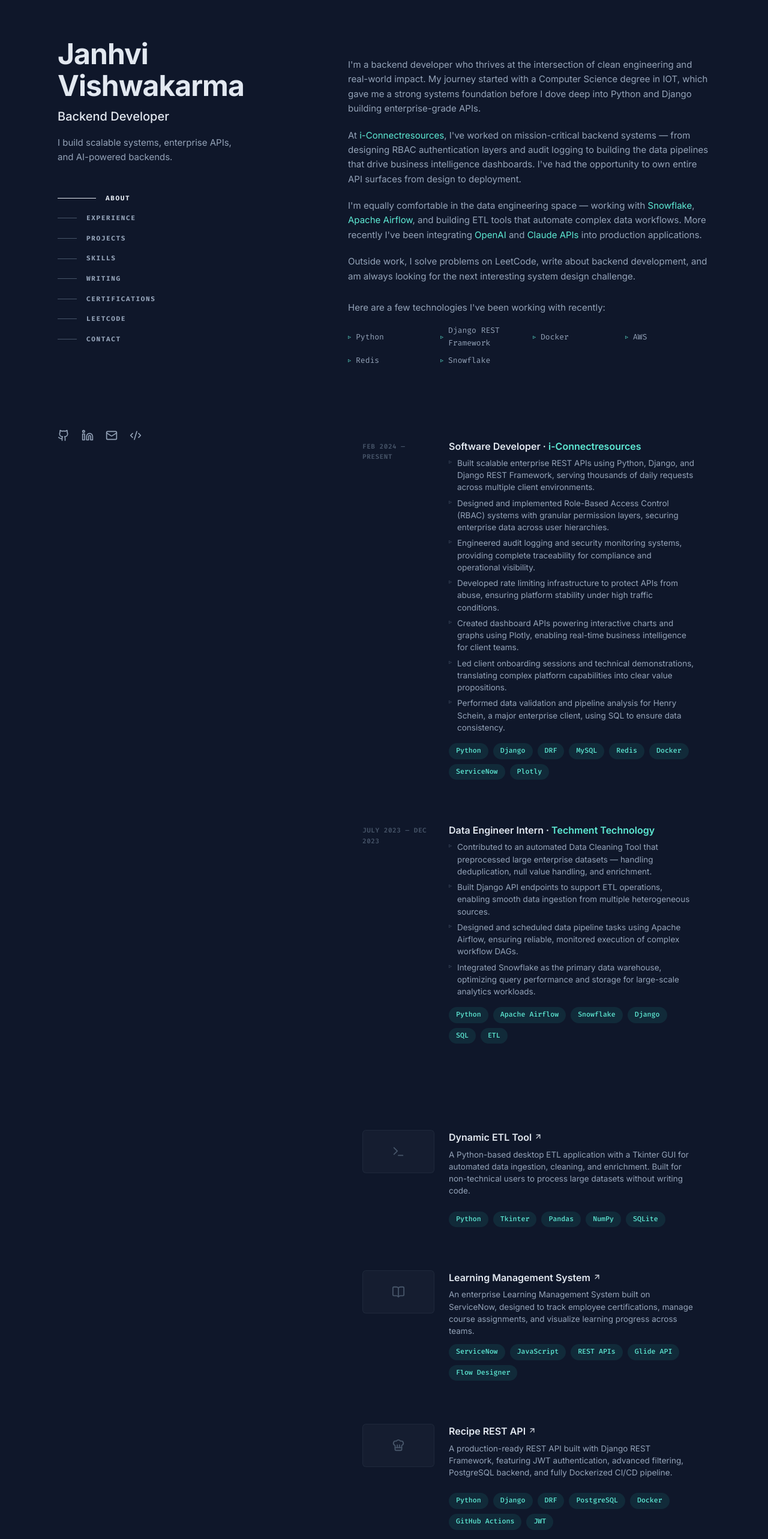
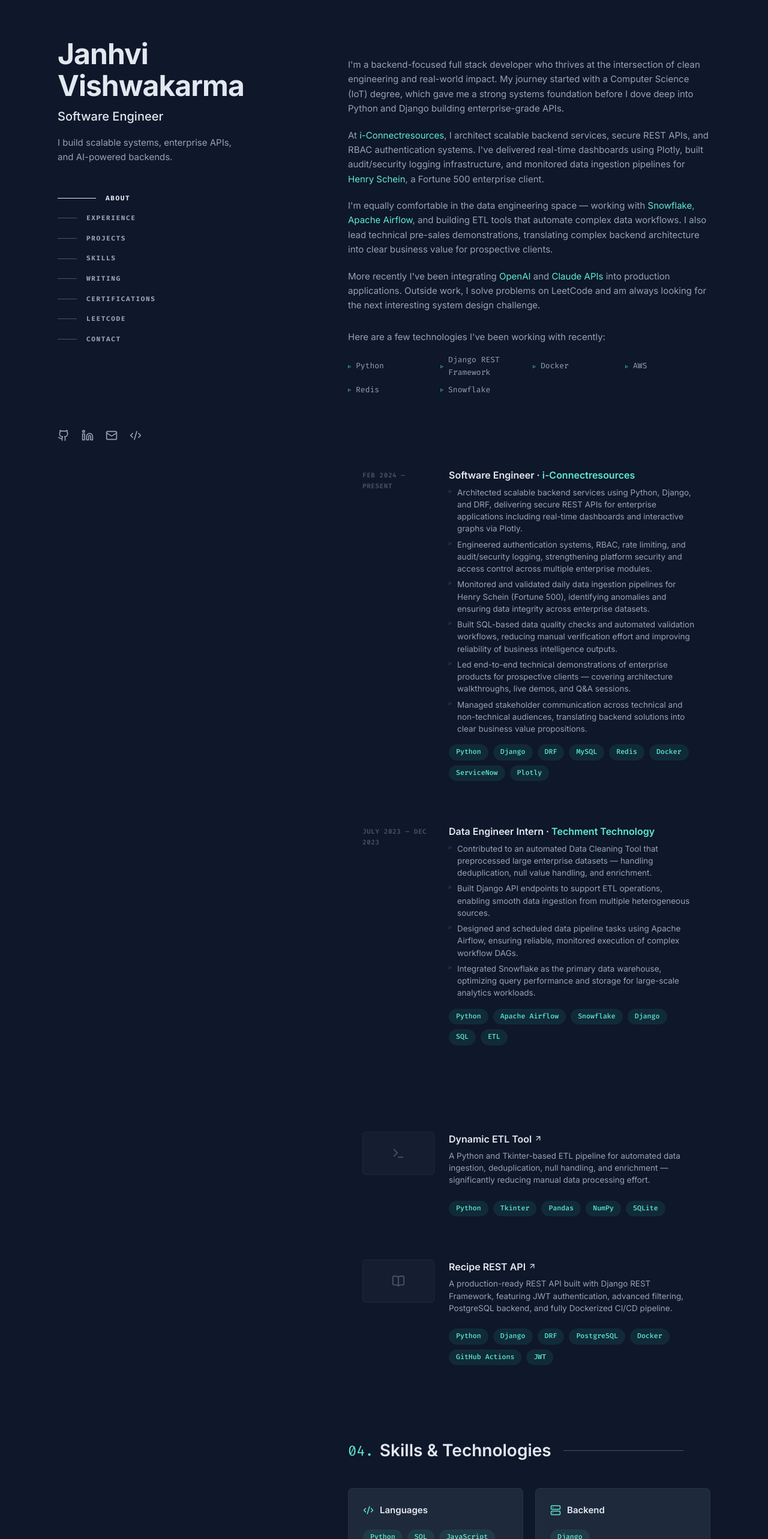
Before and after one commit to Janhvvi/janhvi-vishwakarma-portfolio, a React (Vite) app: page / in a window 1280 px wide. Shown: the top 2566 px of the page at 60% size. Built offline with nearby package versions, Linux system fonts and the light colour scheme.

Commit message:
Update portfolio content to match updated resume

```diff
--- a/src/data/portfolio.js
+++ b/src/data/portfolio.js
@@ -1,11 +1,11 @@
 export const personal = {
   name: "Janhvi Vishwakarma",
-  title: "Backend Developer",
+  title: "Software Engineer",
   subtitle: "Python · Django · Data Engineering · AI",
   tagline: "I build scalable systems, enterprise APIs, and AI-powered backends.",
-  intro: `Software developer with 2+ years of experience crafting backend infrastructure,
-    RESTful APIs, and data pipelines for enterprise clients. I care deeply about
-    building secure, maintainable systems that scale.`,
+  intro: `Backend-focused Full Stack Developer with 3+ years of experience designing and deploying
+    secure REST APIs, data pipelines, and enterprise platforms using Python, Django, MySQL, and Docker.
+    Proven track record across client-facing platforms, data engineering, and cloud-based CI/CD workflows.`,
   email: "janhvivish10@gmail.com",
   phone: "+91 8827409484",
   location: "India",
@@ -28,17 +28,19 @@
 
 export const about = {
   paragraphs: [
-    `I'm a backend developer who thrives at the intersection of clean engineering and real-world impact.
-    My journey started with a Computer Science degree in IOT, which gave me a strong systems foundation
-    before I dove deep into Python and Django building enterprise-grade APIs.`,
-    `At <span class="text-green">i-Connectresources</span>, I've worked on mission-critical backend systems —
-    from designing RBAC authentication layers and audit logging to building the data pipelines that drive
-    business intelligence dashboards. I've had the opportunity to own entire API surfaces from design to deployment.`,
+    `I'm a backend-focused full stack developer who thrives at the intersection of clean engineering
+    and real-world impact. My journey started with a Computer Science (IoT) degree, which gave me a
+    strong systems foundation before I dove deep into Python and Django building enterprise-grade APIs.`,
+    `At <span class="text-green">i-Connectresources</span>, I architect scalable backend services,
+    secure REST APIs, and RBAC authentication systems. I've delivered real-time dashboards using
+    Plotly, built audit/security logging infrastructure, and monitored data ingestion pipelines
+    for <span class="text-green">Henry Schein</span>, a Fortune 500 enterprise client.`,
     `I'm equally comfortable in the data engineering space — working with <span class="text-green">Snowflake</span>,
     <span class="text-green">Apache Airflow</span>, and building ETL tools that automate complex data workflows.
-    More recently I've been integrating <span class="text-green">OpenAI</span> and <span class="text-green">Claude APIs</span>
-    into production applications.`,
-    `Outside work, I solve problems on LeetCode, write about backend development, and am always
+    I also lead technical pre-sales demonstrations, translating complex backend architecture into
+    clear business value for prospective clients.`,
+    `More recently I've been integrating <span class="text-green">OpenAI</span> and <span class="text-green">Claude APIs</span>
+    into production applications. Outside work, I solve problems on LeetCode and am always
     looking for the next interesting system design challenge.`,
   ],
   currentStack: ["Python", "Django REST Framework", "Docker", "AWS", "Redis", "Snowflake"],
@@ -47,18 +49,17 @@
 export const experience = [
   {
     company: "i-Connectresources",
-    role: "Software Developer",
+    role: "Software Engineer",
     period: "Feb 2024 — Present",
     location: "India",
     url: "#",
     highlights: [
-      "Built scalable enterprise REST APIs using Python, Django, and Django REST Framework, serving thousands of daily requests across multiple client environments.",
-      "Designed and implemented Role-Based Access Control (RBAC) systems with granular permission layers, securing enterprise data across user hierarchies.",
-      "Engineered audit logging and security monitoring systems, providing complete traceability for compliance and operational visibility.",
-      "Developed rate limiting infrastructure to protect APIs from abuse, ensuring platform stability under high traffic conditions.",
-      "Created dashboard APIs powering interactive charts and graphs using Plotly, enabling real-time business intelligence for client teams.",
-      "Led client onboarding sessions and technical demonstrations, translating complex platform capabilities into clear value propositions.",
-      "Performed data validation and pipeline analysis for Henry Schein, a major enterprise client, using SQL to ensure data consistency.",
+      "Architected scalable backend services using Python, Django, and DRF, delivering secure REST APIs for enterprise applications including real-time dashboards and interactive graphs via Plotly.",
+      "Engineered authentication systems, RBAC, rate limiting, and audit/security logging, strengthening platform security and access control across multiple enterprise modules.",
+      "Monitored and validated daily data ingestion pipelines for Henry Schein (Fortune 500), identifying anomalies and ensuring data integrity across enterprise datasets.",
+      "Built SQL-based data quality checks and automated validation workflows, reducing manual verification effort and improving reliability of business intelligence outputs.",
+      "Led end-to-end technical demonstrations of enterprise products for prospective clients — covering architecture walkthroughs, live demos, and Q&A sessions.",
+      "Managed stakeholder communication across technical and non-technical audiences, translating backend solutions into clear business value propositions.",
     ],
     tech: ["Python", "Django", "DRF", "MySQL", "Redis", "Docker", "ServiceNow", "Plotly"],
   },
@@ -84,7 +85,7 @@
     title: "Dynamic ETL Tool",
     emoji: "⚙️",
     description:
-      "A Python-based desktop ETL application with a Tkinter GUI for automated data ingestion, cleaning, and enrichment. Built for non-technical users to process large datasets without writing code.",
+      "A Python and Tkinter-based ETL pipeline for automated data ingestion, deduplication, null handling, and enrichment — significantly reducing manual data processing effort.",
     longDescription:
       "Engineered a full-featured ETL pipeline tool that allows business analysts to upload CSVs, configure cleaning rules (deduplication, null handling, type coercion), and export enriched datasets — all through a simple desktop interface.",
     features: [
@@ -101,26 +102,6 @@
   },
   {
     id: 2,
-    title: "Learning Management System",
-    emoji: "🎓",
-    description:
-      "An enterprise Learning Management System built on ServiceNow, designed to track employee certifications, manage course assignments, and visualize learning progress across teams.",
-    longDescription:
-      "Implemented a full LMS on the ServiceNow platform, enabling HR teams to manage employee skill development. Features include certification tracking, automated reminders, skill gap reporting, and custom dashboards.",
-    features: [
-      "Course creation and assignment management",
-      "Certification tracking with expiry alerts",
-      "Employee learning path visualization",
-      "Skill gap analysis dashboards",
-      "Manager reporting and analytics",
-    ],
-    tech: ["ServiceNow", "JavaScript", "REST APIs", "Glide API", "Flow Designer"],
-    github: null,
-    live: null,
-    featured: true,
-  },
-  {
-    id: 3,
     title: "Recipe REST API",
     emoji: "🍳",
     description:
@@ -250,7 +231,7 @@
     url: "#",
   },
   {
-    title: "ServiceNow Certified Application Developer",
+    title: "ServiceNow Certified Admin Developer",
     issuer: "ServiceNow",
     date: "2024",
     icon: "🏆",
```
